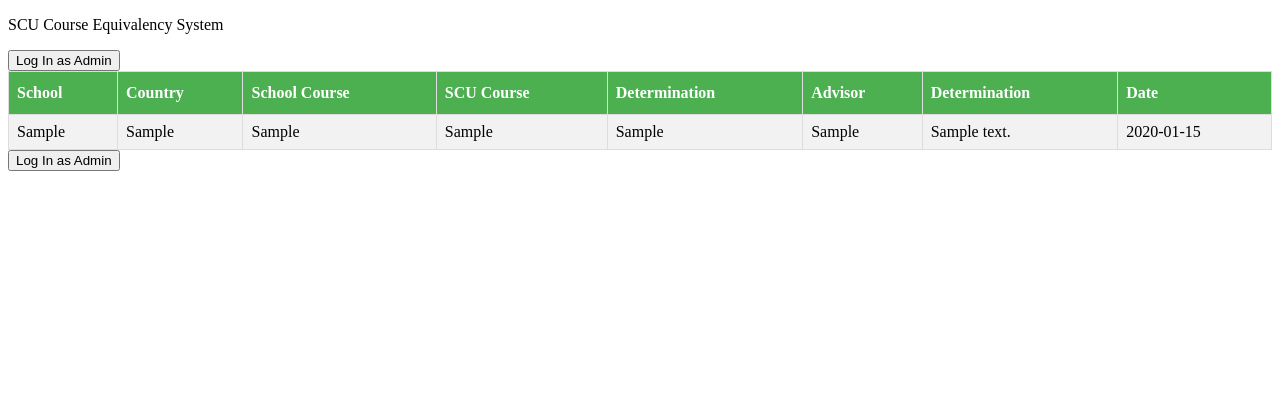
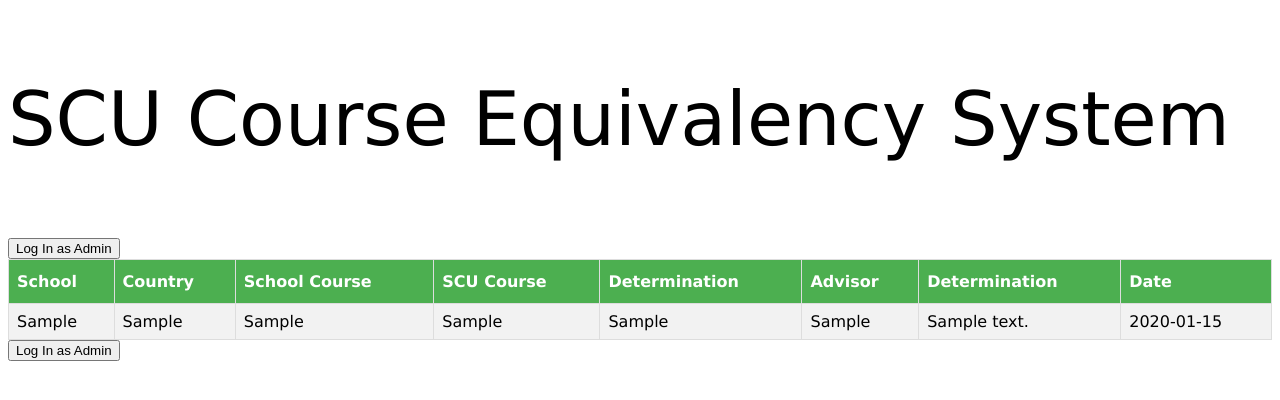
Before and after one commit to SarekSJ/COEN174, a Flask app: page /table in a window 1280 px wide. Shown: the top 400 px of the page. Run offline with Flask 2, Linux system fonts and the light colour scheme; tables that the repository leaves empty hold one stand-in row (values such as "Sample post").

Commit message:
Update table.html

```diff
--- a/templates/table.html
+++ b/templates/table.html
@@ -2,7 +2,7 @@
 <html lang="en">
 <style>
 table {
-    font: Helvetica;
+    font-family: verdana;
     border-collapse: collapse;
     width: 100%;
 }
@@ -20,8 +20,8 @@ table th {
     color: white;
 }
 p {
-    font: Helvetica;
-    test-size: 100px;
+    font-family: verdana;
+    font-size:75px;
 }
 </style>
 <?php $isLoggedIn = (isset($_SESSION["staffId"]) && $_SESSION["staffId"] != NULL) ? true : false; ?>
```
